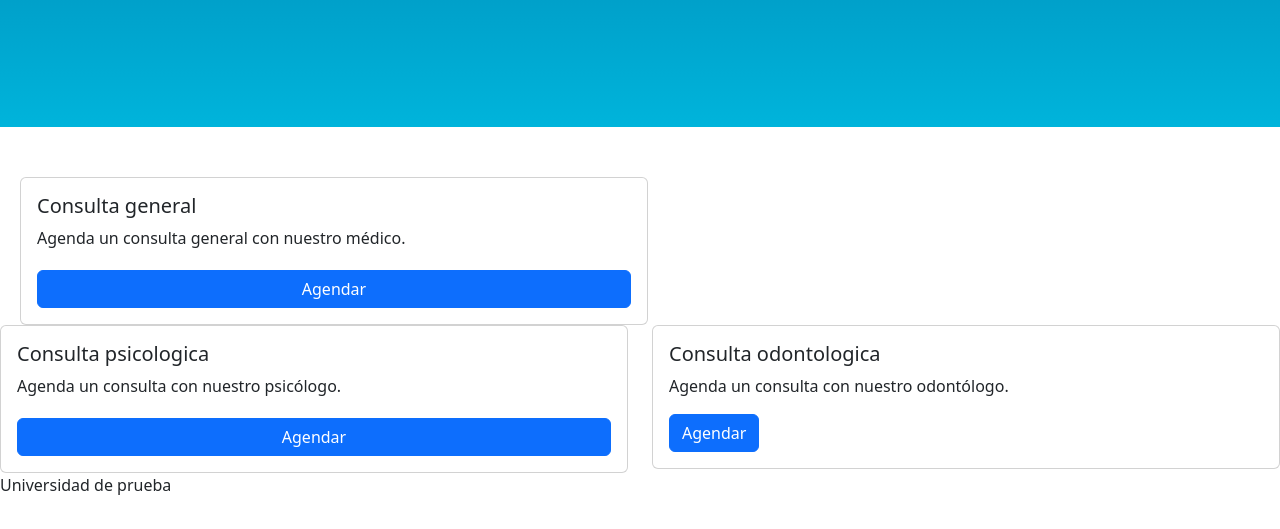
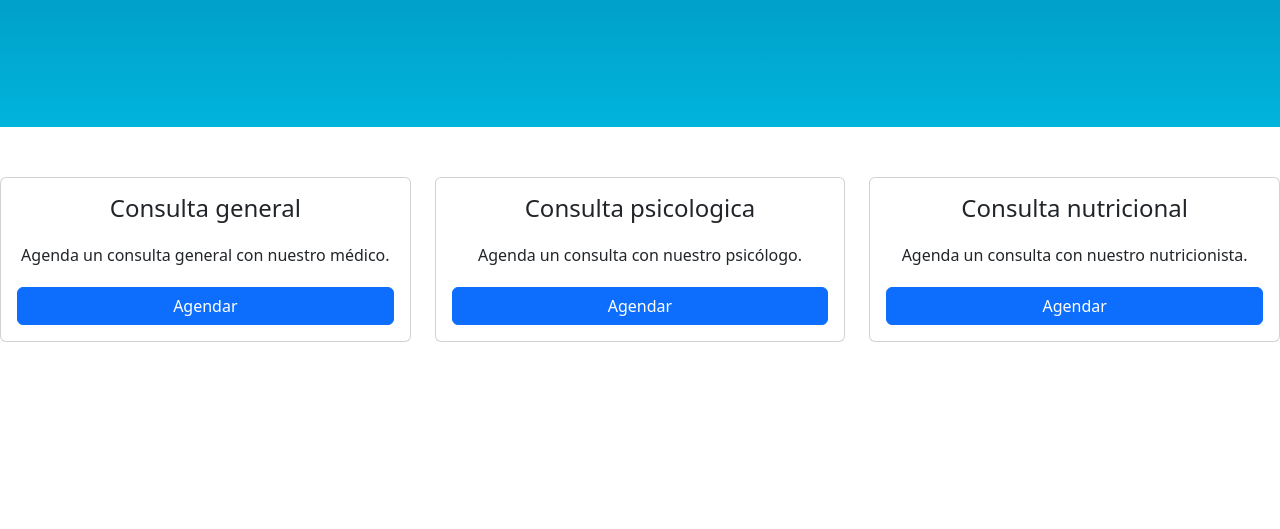
Before and after one commit to Enuhar-cyber/citas_medicas, a website: page index.html in a window 1280 px wide. Shown: the part 249-778 px from the top of the page. Drawn offline with nearby package versions, Linux system fonts and the light colour scheme.

Commit message:
Eliminacion de cosas que no se usan

```diff
--- a/index.html
+++ b/index.html
@@ -5,7 +5,6 @@
     <meta name="viewport" content="width=device-width, initial-scale=1.0">
     <link rel="stylesheet" href="css/style.css"/>
     <link href="https://cdn.jsdelivr.net/npm/bootstrap@5.3.8/dist/css/bootstrap.min.css" rel="stylesheet" integrity="sha384-sRIl4kxILFvY47J16cr9ZwB07vP4J8+LH7qKQnuqkuIAvNWLzeN8tE5YBujZqJLB" crossorigin="anonymous">
-    <link href="https://cdn.lineicons.com/5.0/lineicons.css" rel="stylesheet" />
     <title>Clinica universitaria</title>
 </head>
 <body>
@@ -38,37 +37,37 @@
         <h1>Bienvenidos a la Clinica Universitaria</h1>
         <p>Proporcionando atención médica de calidad a nuestra comunidad universitaria.</p>
     </div>
-    <div class="row">
-        <div class="col-sm-6 mb-3 mb-sm-0" style="margin-bottom: 20px;margin-left: 20px;">
-            <div class="card">
-                <div class="card-body">
-                    <h5 class="card-title">Consulta general</h5>
-                    <p class="card-text">Agenda un consulta general con nuestro médico.</p>
-                    <a href="#" class="btn btn-primary" style="margin-top: 20px; align-items: center;text-align: center;display: flex; justify-content: center;">Agendar</a>
+    <div class="row g-4">
+        <div class="col-sm-6 col-lg-4">
+            <div class="card h-100">
+                <div class="card-body d-flex flex-column">
+                    <h5 class="card-title" style="font-size: 24px;margin-bottom: 20px;align-items: center;text-align: center;display: flex; justify-content: center;">Consulta general</h5>
+                    <p class="card-text flex-grow-1" style="margin-bottom: 20px;align-items: center;text-align: center;display: flex; justify-content: center;">Agenda un consulta general con nuestro médico.</p>
+                    <a href="#" class="btn btn-primary mt-auto">Agendar</a>
                 </div>
             </div>
         </div>
-        <div class="col-sm-6">
-            <div class="card">
-                <div class="card-body">
-                    <h5 class="card-title">Consulta psicologica</h5>
-                    <p class="card-text">Agenda un consulta con nuestro psicólogo.</p>
-                    <a href="#" class="btn btn-primary" style="margin-top: 20px; align-items: center;text-align: center;display: flex; justify-content: center;">Agendar</a>
+        <div class="col-sm-6 col-lg-4">
+            <div class="card h-100">
+                <div class="card-body d-flex flex-column">
+                    <h5 class="card-title" style="font-size: 24px;margin-bottom: 20px;align-items: center;text-align: center;display: flex; justify-content: center;">Consulta psicologica</h5>
+                    <p class="card-text flex-grow-1" style="margin-bottom: 20px;align-items: center;text-align: center;display: flex; justify-content: center;">Agenda un consulta con nuestro psicólogo.</p>
+                    <a href="#" class="btn btn-primary mt-auto">Agendar</a>
                 </div>
             </div>
         </div>
-        <div class="col-sm-6">
-            <div class="card">
-                <div class="card-body">
-                    <h5 class="card-title">Consulta odontologica</h5>
-                    <p class="card-text">Agenda un consulta con nuestro odontólogo.</p>
-                    <a href="#" class="btn btn-primary">Agendar</a>
+        <div class="col-sm-6 col-lg-4">
+            <div class="card h-100">
+                <div class="card-body d-flex flex-column">
+                    <h5 class="card-title" style="font-size: 24px;margin-bottom: 20px;align-items: center;text-align: center;display: flex; justify-content: center;">Consulta nutricional</h5>
+                    <p class="card-text flex-grow-1" style="margin-bottom: 20px;align-items: center;text-align: center;display: flex; justify-content: center;">Agenda un consulta con nuestro nutricionista.</p>
+                    <a href="#" class="btn btn-primary mt-auto">Agendar</a>
                 </div>
             </div>
         </div>
     </div>
     <footer>
-        <p>Universidad de prueba</p>
+
     </footer>
     <script src="https://cdn.jsdelivr.net/npm/bootstrap@5.3.8/dist/js/bootstrap.bundle.min.js" integrity="sha384-YvpcrYf0tY3lHB60NNkmXc5s9fDVZLESaAA55NDzOxhy9GkcIdslK1eN7N6jIeHz" crossorigin="anonymous"></script>
 </body>
```
Also changed, not shown: img/logo.png (deleted), 1 other file.
